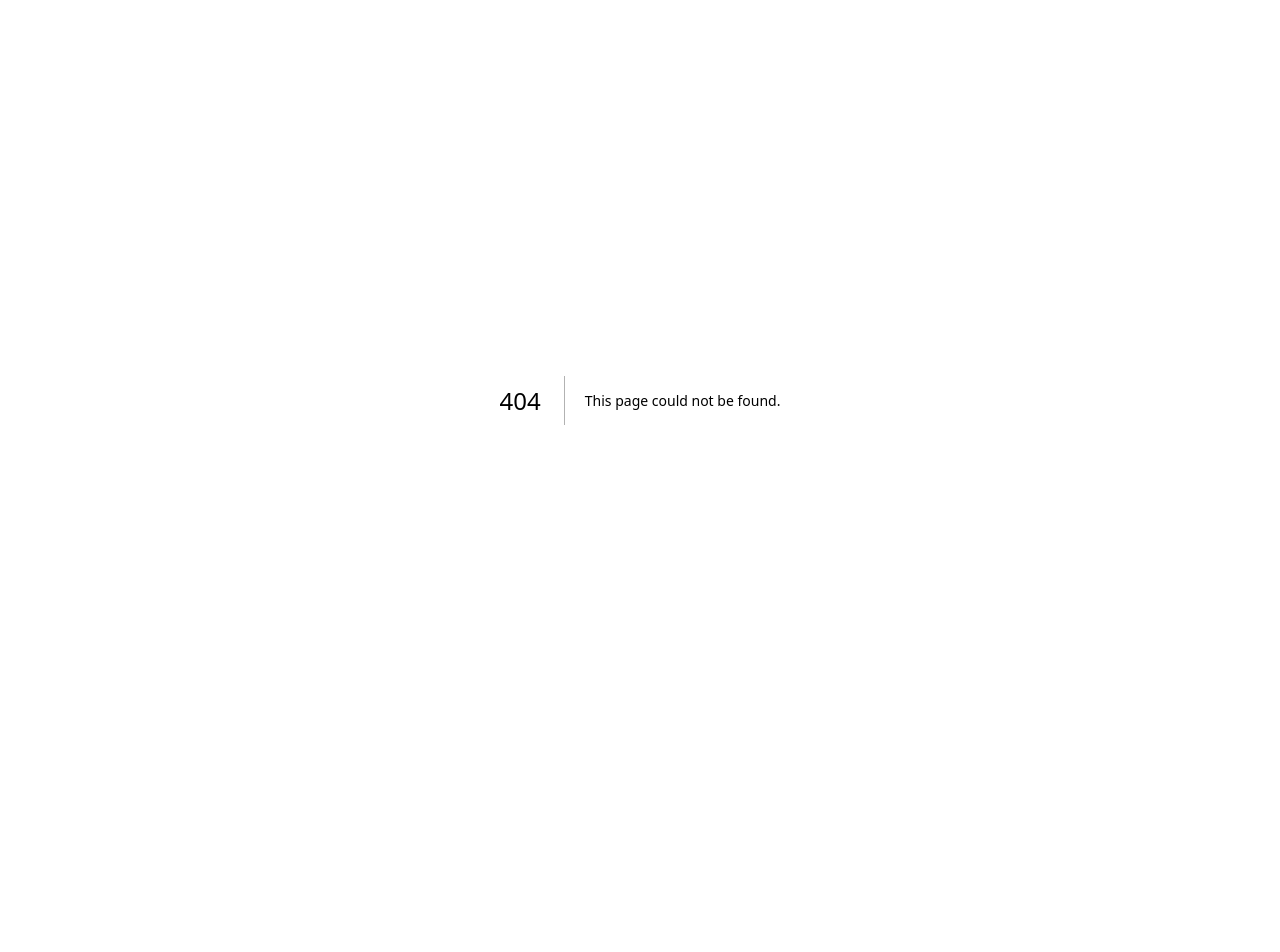
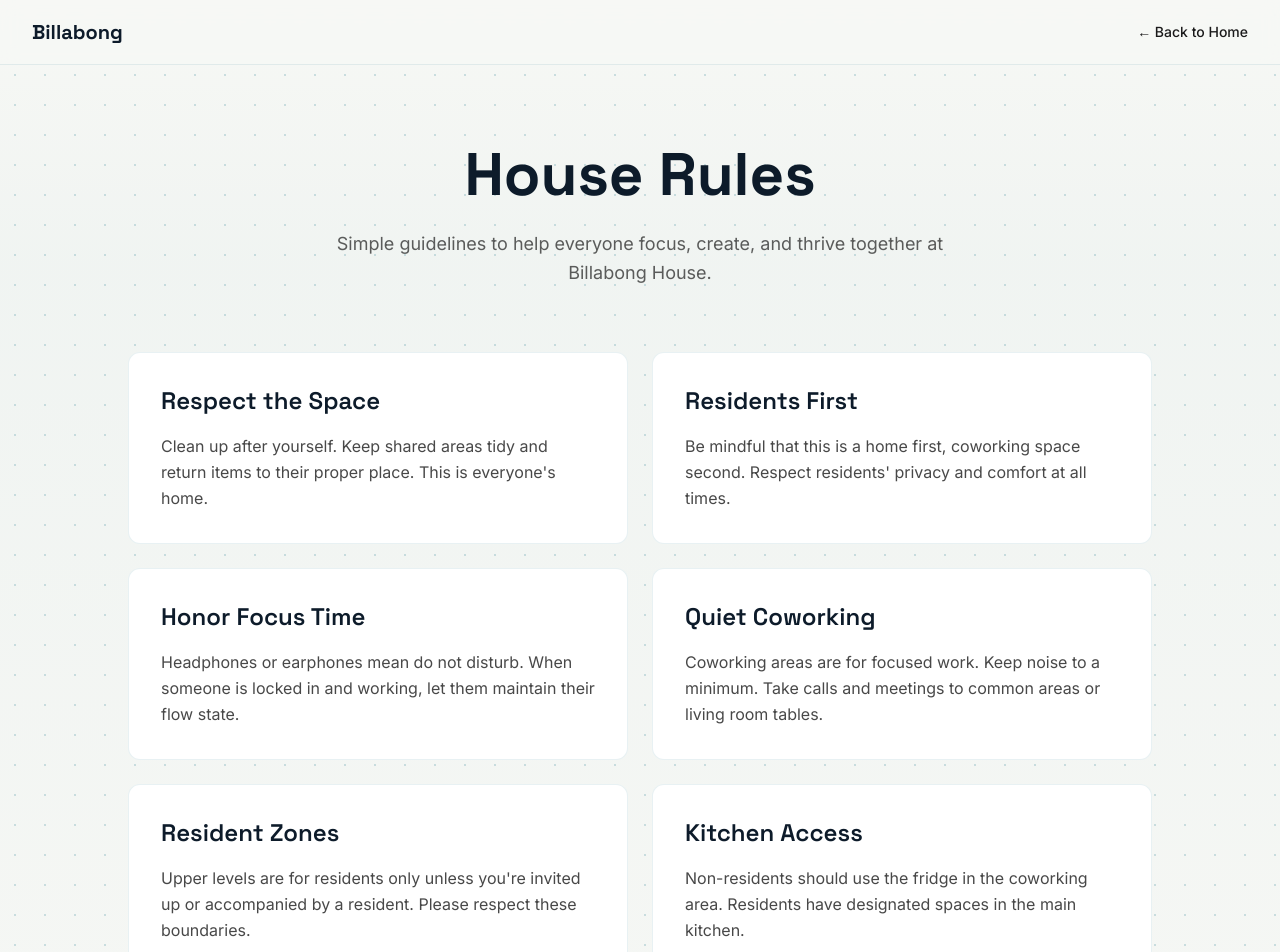
Before and after one commit to gldkhoward/billabong, a Next.js app in the folder billabong/: page /house-rules in a window 1280 px wide. Before the commit this address had no page. Shown: the top 952 px of the page. Before the commit the page ends 800 px from the top, so only its background shows below. Built offline with nearby package versions, Linux system fonts and the light colour scheme.

Commit message:
Finishing landing page

```diff
--- /dev/null
+++ b/billabong/src/app/components/KayakAnimation.tsx
@@ -0,0 +1,15 @@
+'use client';
+
+import { DotLottieReact } from '@lottiefiles/dotlottie-react';
+
+export function KayakAnimation() {
+  return (
+    <div className="kayak-float">
+      <DotLottieReact
+        src="https://lottie.host/e6eecad2-edcb-4b58-8a5e-de7fee378cc6/eNfOjQiZCm.lottie"
+        loop
+        autoplay
+      />
+    </div>
+  );
+}
--- a/billabong/src/app/globals.css
+++ b/billabong/src/app/globals.css
@@ -34,9 +34,9 @@ body {
   font-family: var(--font-inter), system-ui, -apple-system, sans-serif;
 }
 
-/* Wavy dotted background */
+/* Wavy dotted background - simple and visible */
 .water-dots {
-  background-image: radial-gradient(circle, #1F7A8C15 1px, transparent 1px);
+  background-image: radial-gradient(circle, #1F7A8C35 1.5px, transparent 1.5px);
   background-size: 30px 30px;
   position: relative;
 }
@@ -53,19 +53,7 @@ body {
     rgba(31, 122, 140, 0.03) 20%,
     transparent 100%
   );
-  animation: wave 15s ease-in-out infinite;
   pointer-events: none;
-}
-
-@keyframes wave {
-  0%, 100% {
-    transform: translateY(0);
-    opacity: 0.3;
-  }
-  50% {
-    transform: translateY(-10px);
-    opacity: 0.5;
-  }
 }
 
 /* Ripple underline effect */
@@ -127,3 +115,57 @@ html {
 ::-webkit-scrollbar-thumb:hover {
   background: var(--eucalyptus);
 }
+
+/* Kayak animation - simple and clean */
+.kayak-float {
+  position: absolute;
+  top: 10vh;
+  left: -10vw;
+  width: 250px;
+  height: 250px;
+  pointer-events: none;
+  z-index: 1;
+  opacity: 0.8;
+  animation: kayakFloatSimple 60s linear infinite;
+}
+
+@keyframes kayakFloatSimple {
+  0% {
+    transform: translate(0, 0) rotate(180deg);
+  }
+  10% {
+    transform: translate(12vw, 2vh) rotate(185deg);
+  }
+  20% {
+    transform: translate(25vw, -1vh) rotate(175deg);
+  }
+  30% {
+    transform: translate(38vw, 3vh) rotate(183deg);
+  }
+  40% {
+    transform: translate(50vw, 1vh) rotate(179deg);
+  }
+  50% {
+    transform: translate(63vw, 4vh) rotate(181deg);
+  }
+  60% {
+    transform: translate(75vw, 0vh) rotate(180deg);
+  }
+  70% {
+    transform: translate(87vw, 2vh) rotate(182deg);
+  }
+  80% {
+    transform: translate(98vw, 1vh) rotate(179deg);
+  }
+  90% {
+    transform: translate(108vw, 3vh) rotate(181deg);
+  }
+  100% {
+    transform: translate(115vw, 2vh) rotate(180deg);
+  }
+}
+
+/* Hide second kayak if it exists */
+.kayak-float-2 {
+  display: none;
+}
--- /dev/null
+++ b/billabong/src/app/house-rules/page.tsx
@@ -0,0 +1,103 @@
+export default function HouseRules() {
+  const rules = [
+    {
+      title: "Respect the Space",
+      description: "Clean up after yourself. Keep shared areas tidy and return items to their proper place. This is everyone's home.",
+    },
+    {
+      title: "Residents First",
+      description: "Be mindful that this is a home first, coworking space second. Respect residents' privacy and comfort at all times.",
+    },
+    {
+      title: "Honor Focus Time",
+      description: "Headphones or earphones mean do not disturb. When someone is locked in and working, let them maintain their flow state.",
+    },
+    {
+      title: "Quiet Coworking",
+      description: "Coworking areas are for focused work. Keep noise to a minimum. Take calls and meetings to common areas or living room tables.",
+    },
+    {
+      title: "Resident Zones",
+      description: "Upper levels are for residents only unless you're invited up or accompanied by a resident. Please respect these boundaries.",
+    },
+    {
+      title: "Kitchen Access",
+      description: "Non-residents should use the fridge in the coworking area. Residents have designated spaces in the main kitchen.",
+    },
+  ];
+
+  return (
+    <div className="water-dots min-h-screen">
+      {/* Navigation */}
+      <nav className="sticky top-0 z-50 bg-[#F7F8F5]/90 backdrop-blur-sm border-b border-[#1F7A8C]/10">
+        <div className="max-w-7xl mx-auto px-4 sm:px-6 lg:px-8">
+          <div className="flex justify-between items-center h-16">
+            <a href="/" className="font-heading font-bold text-xl text-[#0D1B2A]">
+              Billabong
+            </a>
+            <a
+              href="/"
+              className="text-sm font-medium text-[#1A1A1A] hover:text-[#1F7A8C] transition-colors"
+            >
+              ← Back to Home
+            </a>
+          </div>
+        </div>
+      </nav>
+
+      {/* Main Content */}
+      <main className="relative py-20 px-4 sm:px-6 lg:px-8">
+        <div className="max-w-5xl mx-auto">
+          {/* Header */}
+          <div className="text-center mb-16">
+            <h1 className="font-heading font-bold text-5xl sm:text-6xl text-[#0D1B2A] mb-6">
+              House Rules
+            </h1>
+            <p className="font-body text-lg text-[#1A1A1A]/70 max-w-2xl mx-auto leading-relaxed">
+              Simple guidelines to help everyone focus, create, and thrive together at Billabong House.
+            </p>
+          </div>
+
+          {/* Rules Grid */}
+          <div className="grid md:grid-cols-2 gap-6">
+            {rules.map((rule, index) => (
+              <div
+                key={index}
+                className="bg-white rounded-xl p-8 border border-[#1F7A8C]/10 hover:border-[#1F7A8C]/30 transition-all hover:shadow-lg"
+              >
+                <h2 className="font-heading font-semibold text-2xl text-[#0D1B2A] mb-4">
+                  {rule.title}
+                </h2>
+                <p className="font-body text-[#1A1A1A]/80 leading-relaxed">
+                  {rule.description}
+                </p>
+              </div>
+            ))}
+          </div>
+
+          {/* Footer Note */}
+          <div className="mt-16 text-center">
+            <div className="bg-[#E9DCC2]/20 rounded-xl p-8 border border-[#6C8C64]/20">
+              <p className="font-body text-[#1A1A1A]/70 leading-relaxed">
+                These guidelines help create a space where everyone can do their best work.
+                Questions? Speak with a resident or reach out to{' '}
+                <a href="mailto:hello@billabong.house" className="text-[#1F7A8C] hover:underline">
+                  hello@billabong.house
+                </a>
+              </p>
+            </div>
+          </div>
+        </div>
+      </main>
+
+      {/* Simple Footer */}
+      <footer className="border-t border-[#1F7A8C]/10 py-8 px-4">
+        <div className="max-w-5xl mx-auto text-center">
+          <p className="font-body text-sm text-[#1A1A1A]/50">
+            © {new Date().getFullYear()} Billabong House. Part of Arrayah.
+          </p>
+        </div>
+      </footer>
+    </div>
+  );
+}
--- a/billabong/src/app/page.tsx
+++ b/billabong/src/app/page.tsx
@@ -2,6 +2,7 @@
 
 import { useState } from 'react';
 import Image from 'next/image';
+import { KayakAnimation } from './components/KayakAnimation';
 
 // Configuration URLs (can be moved to environment variables)
 const CONFIG = {
@@ -28,7 +29,7 @@ const HOUSE_RULES = [
   { icon: '🚀', title: 'Default to Build', description: 'Progress over perfection; ship weekly.' },
   { icon: '🧹', title: 'Care for the Commons', description: 'Clean as you go; shared responsibility.' },
   { icon: '🏠', title: 'Host with Heart', description: 'Guests via sign-up; introduce visitors.' },
-  { icon: '💪', title: 'Health First', description: 'Sleep, stretch, sun; don\'t burn out.' },
+  { icon: '💪', title: 'Health First', description: 'Sleep, stretch, sun; don&apos;t burn out.' },
   { icon: '💬', title: 'Kind Candor', description: 'Feedback that helps people win.' },
 ];
 
@@ -36,7 +37,7 @@ const HOUSE_RULES = [
 const FAQ_ITEMS = [
   {
     question: 'Who is it for?',
-    answer: 'Billabong is for builders, researchers, and creators with high agency, intensity, ambition, and kindness. If you\'re working on something that matters and want to do it alongside others, this is for you.',
+    answer: 'Billabong is for builders, researchers, and creators with high agency, intensity, ambition, and kindness. If you&apos;re working on something that matters and want to do it alongside others, this is for you.',
   },
   {
     question: 'How long is the residency?',
@@ -61,6 +62,7 @@ export default function Home() {
   const [emailStatus, setEmailStatus] = useState<'idle' | 'success' | 'error'>('idle');
   const [openFaqIndex, setOpenFaqIndex] = useState<number | null>(null);
   const [mobileMenuOpen, setMobileMenuOpen] = useState(false);
+  const [wifiDialogOpen, setWifiDialogOpen] = useState(false);
 
   const handleNewsletterSubmit = (e: React.FormEvent) => {
     e.preventDefault();
@@ -82,33 +84,56 @@ export default function Home() {
 
   return (
     <div className="water-dots min-h-screen">
+      {/* Wifi Dialog */}
+      {wifiDialogOpen && (
+        <div
+          className="fixed inset-0 bg-black/40 backdrop-blur-sm z-50 flex items-center justify-center p-4"
+          onClick={() => setWifiDialogOpen(false)}
+        >
+          <div
+            className="bg-white rounded-xl p-8 max-w-md w-full shadow-2xl"
+            onClick={(e) => e.stopPropagation()}
+          >
+            <h3 className="font-heading font-semibold text-2xl text-[#0D1B2A] mb-4">
+              WiFi Access
+            </h3>
+            <p className="font-body text-[#1A1A1A]/80 leading-relaxed mb-6">
+              We have public wifi throughout the house. Connect to <strong className="text-[#1F7A8C]">billabong_homies</strong>, there is no password.
+            </p>
+            <button
+              onClick={() => setWifiDialogOpen(false)}
+              className="w-full px-6 py-3 bg-[#1F7A8C] text-white rounded-full font-medium hover:bg-[#0D1B2A] transition-all"
+            >
+              Got it
+            </button>
+          </div>
+        </div>
+      )}
+
       {/* Navigation */}
       <nav className="sticky top-0 z-50 bg-[#F7F8F5]/90 backdrop-blur-sm border-b border-[#1F7A8C]/10">
         <div className="max-w-7xl mx-auto px-4 sm:px-6 lg:px-8">
           <div className="flex justify-between items-center h-16">
             <a href="#hero" className="font-heading font-bold text-xl text-[#0D1B2A]">
-              Billabong
+              billabong
             </a>
 
             {/* Desktop Menu */}
             <div className="hidden md:flex items-center gap-8">
-              <a href="#about" className="ripple-underline text-sm font-medium text-[#1A1A1A] hover:text-[#1F7A8C] transition-colors">
-                About
+              <a href="/house-rules" className="ripple-underline text-sm font-medium text-[#1A1A1A] hover:text-[#1F7A8C] transition-colors">
+                house rules
               </a>
-              <a href="#residency" className="ripple-underline text-sm font-medium text-[#1A1A1A] hover:text-[#1F7A8C] transition-colors">
-                Residency
+              <a href="/residents" className="ripple-underline text-sm font-medium text-[#1A1A1A] hover:text-[#1F7A8C] transition-colors">
+                residents
               </a>
-              <a href="#residents" className="ripple-underline text-sm font-medium text-[#1A1A1A] hover:text-[#1F7A8C] transition-colors">
-                Residents
-              </a>
-              <a href="#location" className="ripple-underline text-sm font-medium text-[#1A1A1A] hover:text-[#1F7A8C] transition-colors">
-                Location
+              <a href="/info" className="ripple-underline text-sm font-medium text-[#1A1A1A] hover:text-[#1F7A8C] transition-colors">
+                info
               </a>
               <a
                 href={CONFIG.apply_url}
                 className="px-6 py-2 bg-[#1F7A8C] text-white rounded-full font-medium text-sm hover:bg-[#0D1B2A] transition-all hover:shadow-lg"
               >
-                Apply Now
+                apply now
               </a>
             </div>
 
@@ -158,6 +183,9 @@ export default function Home() {
 
       {/* Hero Section */}
       <section id="hero" className="relative min-h-[90vh] flex items-center justify-center px-4 sm:px-6 lg:px-8 overflow-hidden">
+        {/* Kayak Animation - in hero background */}
+        <KayakAnimation />
+
         <div className="absolute inset-0 bg-gradient-to-br from-[#1F7A8C]/5 via-transparent to-[#6C8C64]/5" />
         <div className="relative z-10 max-w-5xl mx-auto text-center">
           <div className="mb-8">
@@ -170,21 +198,23 @@ export default function Home() {
             />
           </div>
           <h1 className="font-heading font-bold text-5xl sm:text-6xl lg:text-7xl text-[#0D1B2A] mb-6 leading-tight">
-            Billabong — where momentum gathers.
+            where momentum gathers.
           </h1>
           <p className="font-body text-lg sm:text-xl text-[#1A1A1A]/80 mb-8 max-w-3xl mx-auto leading-relaxed">
-            A riverfront residency home in Drummoyne for builders, researchers, and creators. Focus hard. Ship together.
+            a waterfront residency home in Sydney for builders, researchers, and creators.
           </p>
           <p className="font-heading text-2xl sm:text-3xl text-[#1F7A8C] mb-12 font-semibold">
-            Make waves, together.
+            you can just do things.
           </p>
           <div className="flex flex-col sm:flex-row gap-4 justify-center items-center">
-            <a
-              href={CONFIG.apply_url}
+
+            <button
+              onClick={() => setWifiDialogOpen(true)}
               className="px-8 py-4 bg-[#1F7A8C] text-white rounded-full font-heading font-semibold text-lg hover:bg-[#0D1B2A] transition-all hover:shadow-2xl hover:scale-105"
             >
-              Apply Now
-            </a>
+              connect &rarr; <span className="text-xl">☁️</span>
+            </button>
+
             <a
               href={CONFIG.events_url}
               className="px-8 py-4 border-2 border-[#1F7A8C] text-[#1F7A8C] rounded-full font-heading font-semibold text-lg hover:bg-[#1F7A8C] hover:text-white transition-all"
@@ -201,22 +231,41 @@ export default function Home() {
           </a>
         </div>
       </section>
+       {/* Why We Exist */}
+       <section id="manifesto" className="py-20 px-4 sm:px-6 lg:px-8 bg-white">
+        <div className="max-w-4xl mx-auto">
+          <div className="bg-gradient-to-br from-[#0D1B2A] to-[#1F7A8C] rounded-2xl p-12 sm:p-16 text-white shadow-2xl">
+            <h2 className="font-heading font-bold text-3xl sm:text-4xl mb-6">
+              why we exist
+            </h2>
+            <blockquote className="font-body text-lg sm:text-xl leading-relaxed mb-6 opacity-90">
+              &quot;the world&apos;s hardest problems aren&apos;t solved for lack of people but for lack of places to truly experiment. breaking free to build is liberating - and lonely. we create spaces where you don&apos;t do it alone.&quot;
+            </blockquote>
+            <a
+              href={CONFIG.arrayah_home_url}
+              className="inline-block ripple-underline text-[#E9DCC2] font-medium hover:text-white transition-colors"
+            >
+              Learn about Arrayah →
+            </a>
+          </div>
+        </div>
+      </section>
 
       {/* About Billabong */}
       <section id="about" className="py-20 px-4 sm:px-6 lg:px-8 bg-white">
         <div className="max-w-6xl mx-auto">
           <h2 className="font-heading font-bold text-4xl sm:text-5xl text-[#0D1B2A] mb-8 text-center">
-            About Billabong
+            about billabong
           </h2>
           <p className="font-body text-lg text-[#1A1A1A]/80 mb-16 max-w-3xl mx-auto text-center leading-relaxed">
-            Arrayah exists because big problems need brave spaces to experiment. Billabong is our Sydney river house — calm water outside, fierce focus inside.
+            big problems need brave spaces to experiment. billabong is our brave experiment, a meeting place for builders, researchers and creators
           </p>
 
           <div className="grid md:grid-cols-3 gap-8">
             {[
-              { title: 'High Agency', description: 'Own your time, own your outcomes.', icon: '⚡' },
-              { title: 'Intensity with Kindness', description: 'Work hard, support harder.', icon: '❤️' },
-              { title: 'Ambition, Locally Rooted', description: 'Build for a brighter future from Drummoyne.', icon: '🌊' },
+              { title: 'high agency', description: 'own your time, own your outcomes.', icon: '⚡' },
+              { title: 'wholistic building', description: 'work hard, live well', icon: '❤️' },
+              { title: 'ambition, locally rooted', description: 'build for a better future  🇦🇺', icon: '🌊' },
             ].map((value, idx) => (
               <div
                 key={idx}
@@ -252,7 +301,7 @@ export default function Home() {
               <li className="flex items-start">
                 <span className="text-[#1F7A8C] font-bold text-xl mr-3">•</span>
                 <span className="font-body text-lg text-[#1A1A1A]/80">
-                  <strong>Who it's for:</strong> Builders, researchers, creators with high agency and ambition
+                  <strong>Who it&apos;s for:</strong> Builders, researchers, creators with high agency and ambition
                 </span>
               </li>
               <li className="flex items-start">
@@ -281,11 +330,14 @@ export default function Home() {
       {/* House Rules */}
       <section id="rules" className="py-20 px-4 sm:px-6 lg:px-8 bg-white">
         <div className="max-w-6xl mx-auto">
-          <h2 className="font-heading font-bold text-4xl sm:text-5xl text-[#0D1B2A] mb-12 text-center">
+          <h2 className="font-heading font-bold text-4xl sm:text-5xl text-[#0D1B2A] mb-6 text-center">
             House Rules
           </h2>
-          <div className="grid md:grid-cols-2 lg:grid-cols-3 gap-6">
-            {HOUSE_RULES.map((rule, idx) => (
+          <p className="font-body text-lg text-[#1A1A1A]/70 mb-12 text-center max-w-2xl mx-auto">
+            Simple guidelines to help everyone focus and thrive together.
+          </p>
+          <div className="grid md:grid-cols-2 lg:grid-cols-3 gap-6 mb-8">
+            {HOUSE_RULES.slice(0, 3).map((rule, idx) => (
               <div
                 key={idx}
                 className="bg-[#F7F8F5] rounded-xl p-6 hover:shadow-lg transition-all border border-[#1F7A8C]/10"
@@ -299,6 +351,14 @@ export default function Home() {
                 </p>
               </div>
             ))}
+          </div>
+          <div className="text-center">
+            <a
+              href="/house-rules"
+              className="inline-block px-8 py-3 bg-[#1F7A8C] text-white rounded-full font-medium hover:bg-[#0D1B2A] transition-all"
+            >
+              View All House Rules
+            </a>
           </div>
         </div>
       </section>
@@ -325,7 +385,7 @@ export default function Home() {
       <section id="residents" className="py-20 px-4 sm:px-6 lg:px-8 bg-white">
         <div className="max-w-6xl mx-auto">
           <h2 className="font-heading font-bold text-4xl sm:text-5xl text-[#0D1B2A] mb-4 text-center">
-            Who's Building at Billabong
+            Who&apos;s Building at Billabong
           </h2>
           <p className="font-body text-lg text-[#1A1A1A]/70 mb-12 text-center">
             Meet some of our current residents
@@ -436,25 +496,7 @@ export default function Home() {
         </div>
       </section>
 
-      {/* Why We Exist */}
-      <section id="manifesto" className="py-20 px-4 sm:px-6 lg:px-8 bg-white">
-        <div className="max-w-4xl mx-auto">
-          <div className="bg-gradient-to-br from-[#0D1B2A] to-[#1F7A8C] rounded-2xl p-12 sm:p-16 text-white shadow-2xl">
-            <h2 className="font-heading font-bold text-3xl sm:text-4xl mb-6">
-              Why We Exist
-            </h2>
-            <blockquote className="font-body text-lg sm:text-xl leading-relaxed mb-6 opacity-90">
-              "The world's hardest problems aren't solved for lack of people but for lack of places to truly experiment. Breaking free to build is liberating—and lonely. We make a space where you don't do it alone."
-            </blockquote>
-            <a
-              href={CONFIG.arrayah_home_url}
-              className="inline-block ripple-underline text-[#E9DCC2] font-medium hover:text-white transition-colors"
-            >
-              Learn about Arrayah →
-            </a>
-          </div>
-        </div>
-      </section>
+
 
       {/* Apply Section */}
       <section id="apply" className="py-20 px-4 sm:px-6 lg:px-8 bg-[#F7F8F5]">
@@ -463,7 +505,7 @@ export default function Home() {
             Apply
           </h2>
           <p className="font-body text-lg text-[#1A1A1A]/80 mb-12 text-center max-w-2xl mx-auto">
-            If you're a builder, researcher, or creator with high agency, intensity, ambition, and kindness—this is for you.
+            If you&apos;re a builder, researcher, or creator with high agency, intensity, ambition, and kindness—this is for you.
           </p>
 
           <div className="flex flex-col sm:flex-row gap-4 justify-center mb-16">
@@ -525,7 +567,7 @@ export default function Home() {
             Keep in Touch
           </h2>
           <p className="font-body text-[#1A1A1A]/70 mb-8">
-            Occasional updates, no spam. Hear about new residents, events, and the momentum we're building.
+            Occasional updates, no spam. Hear about new residents, events, and the momentum we&apos;re building.
           </p>
 
           <form onSubmit={handleNewsletterSubmit} className="max-w-md mx-auto">
@@ -547,7 +589,7 @@ export default function Home() {
             </div>
             {emailStatus === 'success' && (
               <p className="mt-4 text-[#6C8C64] font-medium">
-                Thanks — we'll be in touch soon.
+                Thanks — we&apos;ll be in touch soon.
               </p>
             )}
             {emailStatus === 'error' && (
```
Also changed, not shown: billabong/package.json (+7 -6 lines), 1 other file (tests, documents, lock files or other folders).
